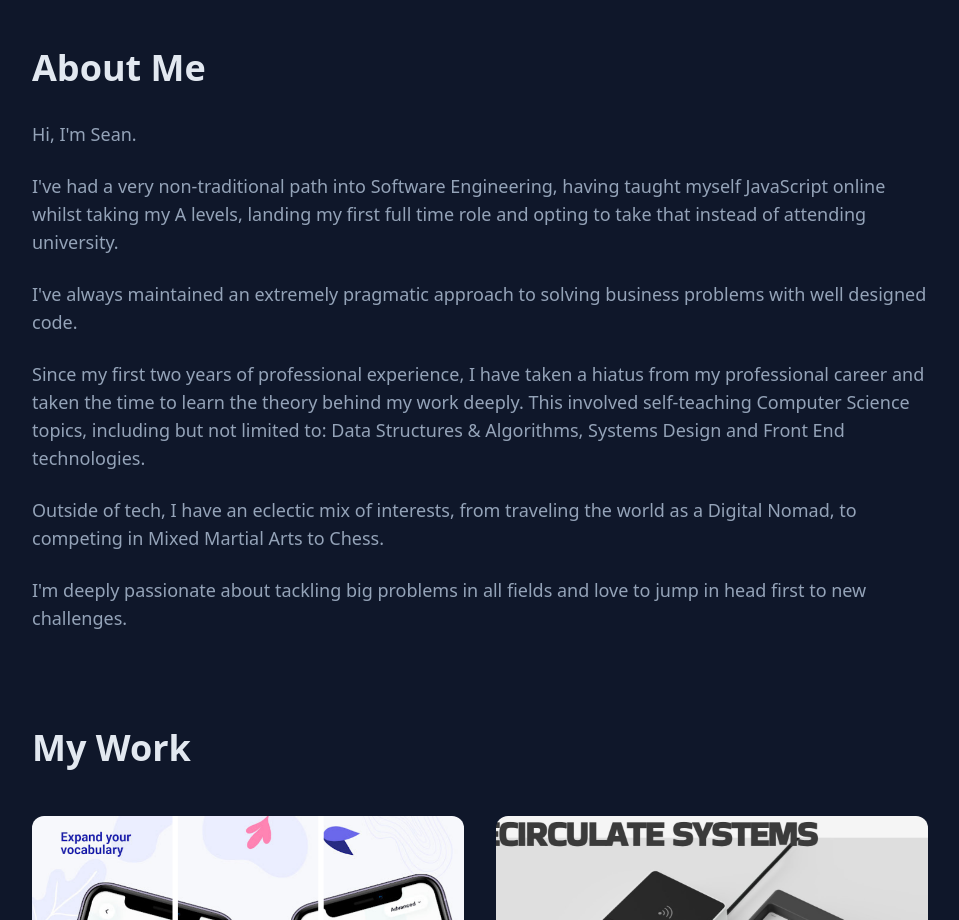
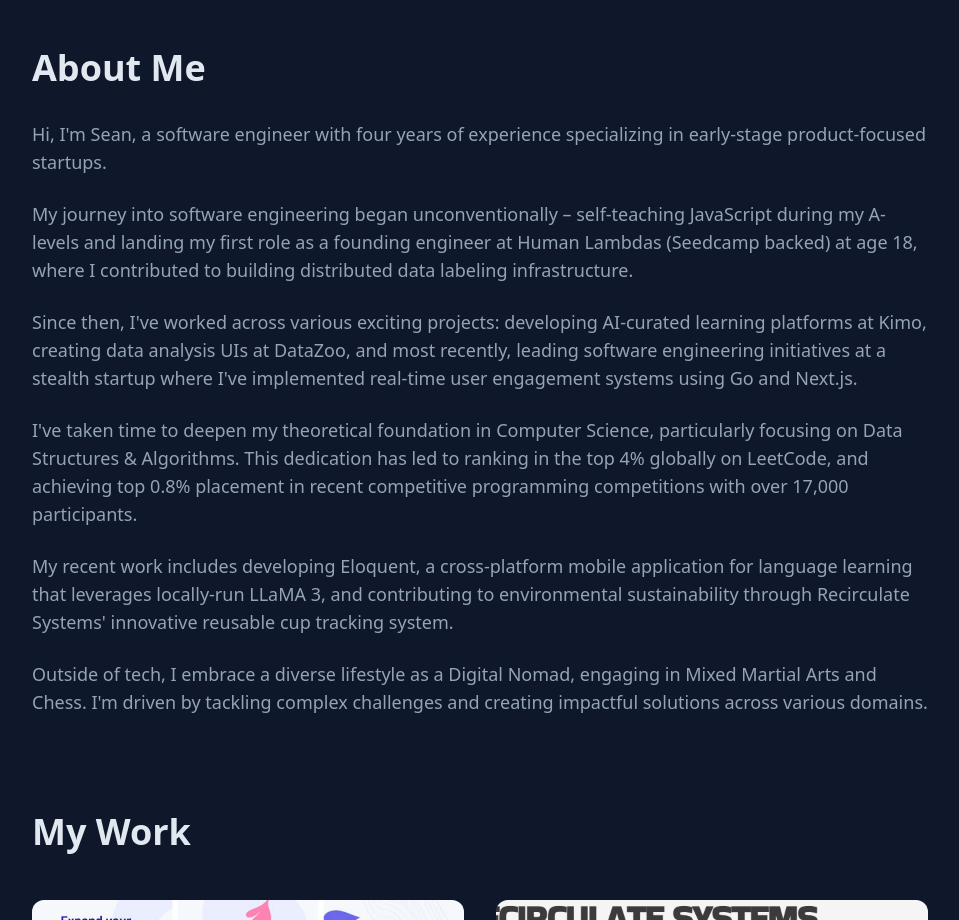
Before and after one commit to SeanJaeger1/Portfolio, a Next.js app: page / in a window 1280 px wide. Shown: the part 840-1760 px from the top of the page, without its empty margins (160-1119 px from the left). Built offline with nearby package versions, Linux system fonts and the light colour scheme.

Commit message:
Improved about text

```diff
--- a/components/AboutSection.tsx
+++ b/components/AboutSection.tsx
@@ -3,12 +3,12 @@
 
 const AboutSection: FC = () => {
   const paragraphs = [
-    "Hi, I'm Sean.",
-    "I've had a very non-traditional path into Software Engineering, having taught myself JavaScript online whilst taking my A levels, landing my first full time role and opting to take that instead of attending university.",
-    "I've always maintained an extremely pragmatic approach to solving business problems with well designed code.",
-    'Since my first two years of professional experience, I have taken a hiatus from my professional career and taken the time to learn the theory behind my work deeply. This involved self-teaching Computer Science topics, including but not limited to: Data Structures & Algorithms, Systems Design and Front End technologies.',
-    'Outside of tech, I have an eclectic mix of interests, from traveling the world as a Digital Nomad, to competing in Mixed Martial Arts to Chess.',
-    "I'm deeply passionate about tackling big problems in all fields and love to jump in head first to new challenges.",
+    "Hi, I'm Sean, a software engineer with four years of experience specializing in early-stage product-focused startups.",
+    'My journey into software engineering began unconventionally – self-teaching JavaScript during my A-levels and landing my first role as a founding engineer at Human Lambdas (Seedcamp backed) at age 18, where I contributed to building distributed data labeling infrastructure.',
+    "Since then, I've worked across various exciting projects: developing AI-curated learning platforms at Kimo, creating data analysis UIs at DataZoo, and most recently, leading software engineering initiatives at a stealth startup where I've implemented real-time user engagement systems using Go and Next.js.",
+    "I've taken time to deepen my theoretical foundation in Computer Science, particularly focusing on Data Structures & Algorithms. This dedication has led to ranking in the top 4% globally on LeetCode, and achieving top 0.8% placement in recent competitive programming competitions with over 17,000 participants.",
+    "My recent work includes developing Eloquent, a cross-platform mobile application for language learning that leverages locally-run LLaMA 3, and contributing to environmental sustainability through Recirculate Systems' innovative reusable cup tracking system.",
+    "Outside of tech, I embrace a diverse lifestyle as a Digital Nomad, engaging in Mixed Martial Arts and Chess. I'm driven by tackling complex challenges and creating impactful solutions across various domains.",
   ]
 
   return (
```
